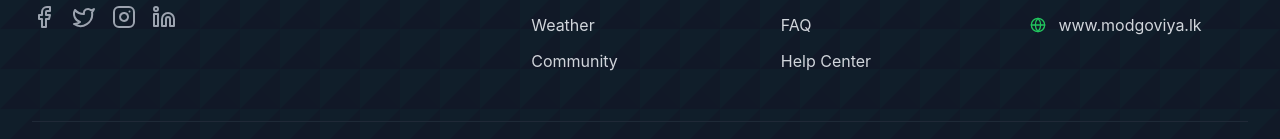
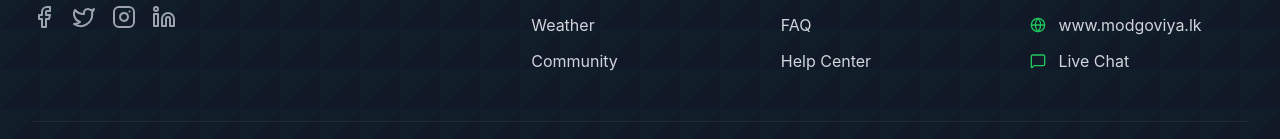
Before and after one commit to NadeeshaMedagama/ModGoviya_farmer_assistance_MERN_platform, a React (Create React App) app: page / in a window 1280 px wide. Shown: the part 4438-4577 px from the top of the page. Built offline with nearby package versions, Linux system fonts and the light colour scheme.

Commit message:
live chat feature path added

```diff
--- a/src/components/layout/Footer.jsx
+++ b/src/components/layout/Footer.jsx
@@ -11,7 +11,8 @@ import {
     Globe,
     Send,
     Check,
-    Leaf
+    Leaf,
+    MessageSquare
 }
     from 'lucide-react';
 import axios from 'axios';
@@ -212,6 +213,10 @@ const Footer = () => {
                                 <Globe size={16} className="mr-3 text-green-500"/>
                                 <span className="text-gray-300 dark:text-gray-400">www.modgoviya.lk</span>
                             </div>
+                            <Link to="/chatsupport" onClick={scrollToTop} className="flex items-center">
+                                <MessageSquare size={16} className="mr-3 text-green-500 hover:text-green-300"/>
+                                <span className="text-gray-300 dark:text-gray-400 hover:text-white">Live Chat</span>
+                            </Link>
                         </div>
                     </div>
                 </div>
```
